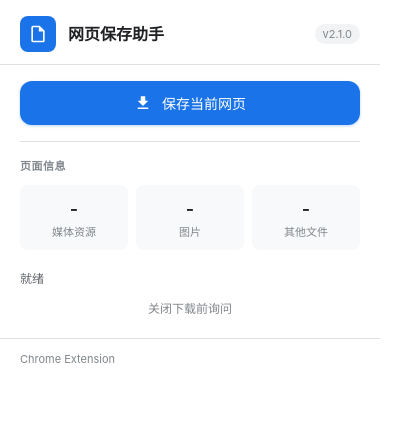
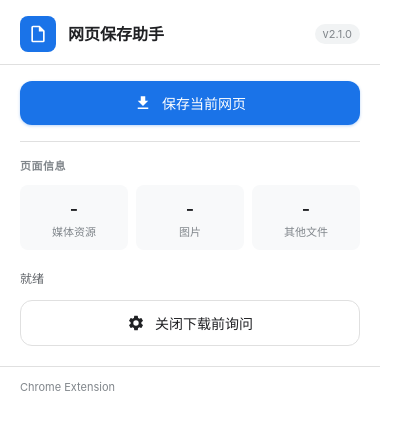
Before and after one commit to hlizao/WebPageSaver, a browser extension: page popup.html in a window 400 px wide. Drawn offline with Linux system fonts and the light colour scheme.

Commit message:
ui: 关闭下载前询问改为按钮样式（与保存按钮一致）
- helper-link 文本链接改为 btn-secondary 按钮 + 齿轮图标
- 删除 .helper-link/.helper-link:hover 样式
- disablePromptLink → disablePromptBtn
- 浏览器兼容的点击事件（无需 preventDefault）

```diff
--- a/popup.html
+++ b/popup.html
@@ -250,17 +250,6 @@
     .footer-version { font-size: 11px; color: var(--text-tertiary); }
 
     .hidden { display: none !important; }
-
-    .helper-link {
-      display: block;
-      font-size: 12px;
-      color: var(--text-tertiary);
-      text-decoration: none;
-      cursor: pointer;
-      margin-top: 8px;
-      text-align: center;
-    }
-    .helper-link:hover { color: var(--primary); }
   </style>
 </head>
 <body>
@@ -325,7 +314,10 @@
     </div>
 
     <!-- Helper Links -->
-    <a href="#" class="helper-link" id="disablePromptLink">关闭下载前询问</a>
+    <button class="btn btn-secondary" id="disablePromptBtn" style="margin-top:8px">
+      <svg viewBox="0 0 24 24" fill="currentColor" style="width:18px;height:18px"><path d="M19.14 12.94c.04-.3.06-.61.06-.94 0-.32-.02-.64-.07-.94l2.03-1.58a.49.49 0 0 0 .12-.61l-1.92-3.32a.49.49 0 0 0-.59-.22l-2.39.96c-.5-.38-1.03-.7-1.62-.94l-.36-2.54a.484.484 0 0 0-.48-.41h-3.84c-.24 0-.43.17-.47.41l-.36 2.54c-.59.24-1.13.57-1.62.94l-2.39-.96a.49.49 0 0 0-.59.22L2.74 8.87c-.12.21-.08.47.12.61l2.03 1.58c-.05.3-.07.62-.07.94s.02.64.07.94l-2.03 1.58a.49.49 0 0 0-.12.61l1.92 3.32c.12.22.37.29.59.22l2.39-.96c.5.38 1.03.7 1.62.94l.36 2.54c.05.24.24.41.48.41h3.84c.24 0 .44-.17.47-.41l.36-2.54c.59-.24 1.13-.56 1.62-.94l2.39.96c.22.08.47 0 .59-.22l1.92-3.32c.12-.22.07-.47-.12-.61l-2.01-1.58zM12 15.6A3.6 3.6 0 1 1 12 8.4a3.6 3.6 0 0 1 0 7.2z"/></svg>
+      <span>关闭下载前询问</span>
+    </button>
 
     <!-- Action Row (Open Folder + New Save) -->
     <div class="action-row">
--- a/popup.js
+++ b/popup.js
@@ -1,7 +1,7 @@
 var saveBtn = document.getElementById('saveBtn');
 var openFolderBtn = document.getElementById('openFolderBtn');
 var newSaveBtn = document.getElementById('newSaveBtn');
-var disablePromptLink = document.getElementById('disablePromptLink');
+var disablePromptBtn = document.getElementById('disablePromptBtn');
 var progressArea = document.getElementById('progressArea');
 var progressFill = document.getElementById('progressFill');
 var progressLabel = document.getElementById('progressLabel');
@@ -28,9 +28,8 @@ document.addEventListener('DOMContentLoaded', function() {
     resetUI();
     handleSaveClick();
   });
-  if (disablePromptLink) {
-    disablePromptLink.addEventListener('click', function(e) {
-      e.preventDefault();
+  if (disablePromptBtn) {
+    disablePromptBtn.addEventListener('click', function() {
       chrome.tabs.create({ url: 'chrome://settings/downloads' });
     });
   }
```
